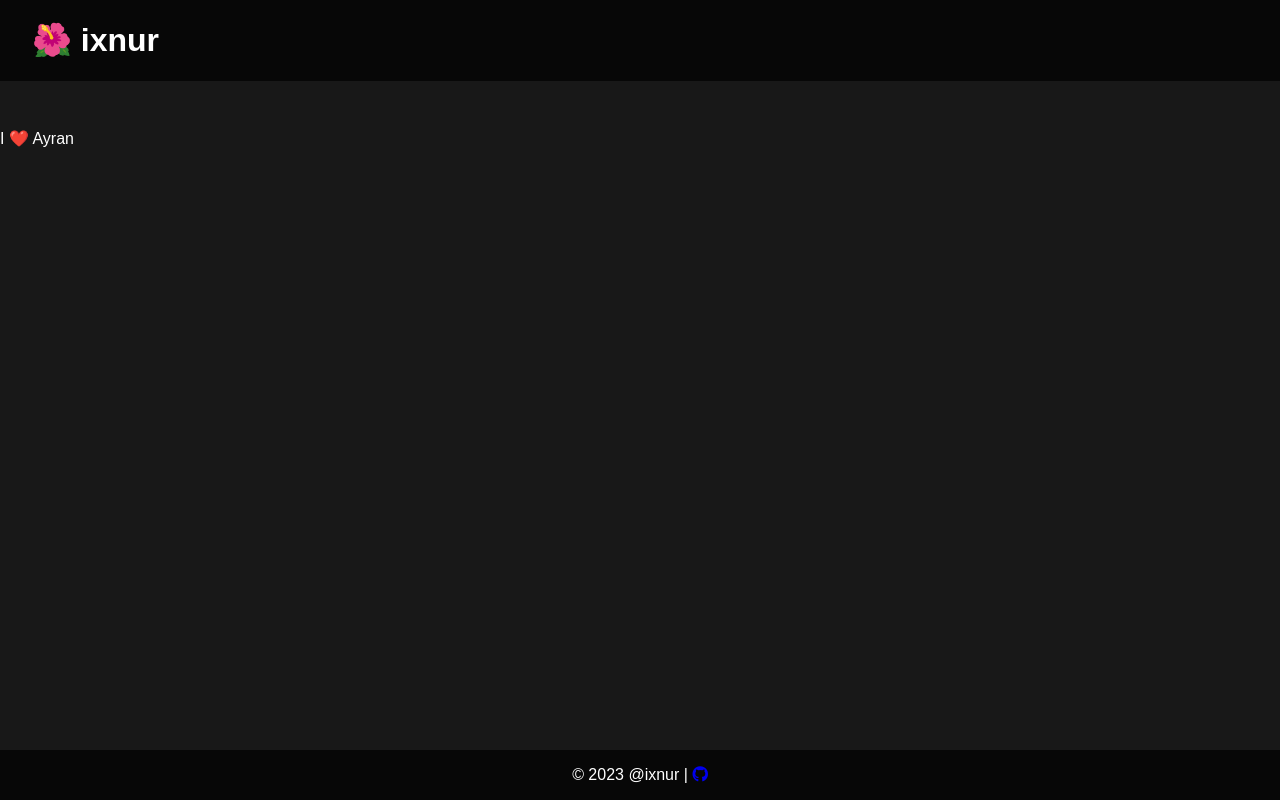
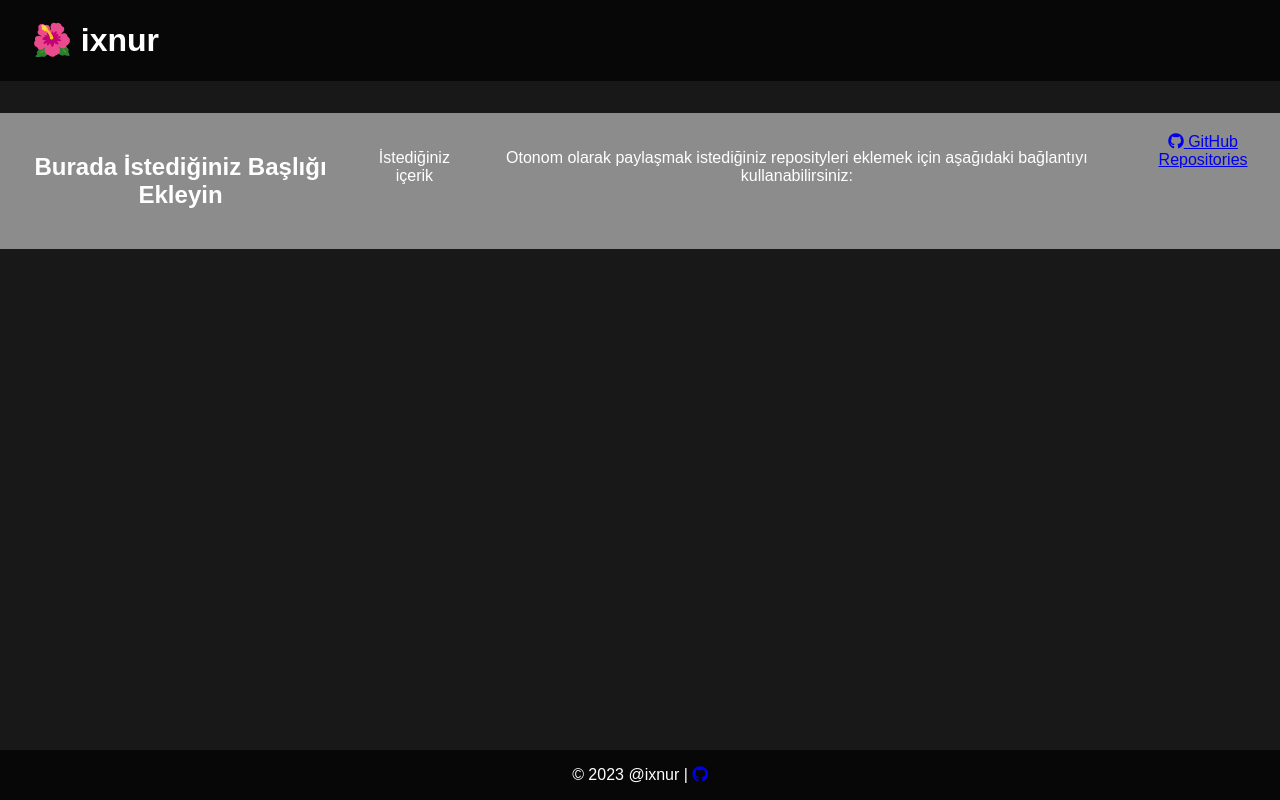
Before and after one commit to ixnur/ixnur.github.io, a plain HTML site: page index.html in a window 1280 px wide. Shown: the top 800 px of the page. Drawn offline with Linux system fonts and the light colour scheme.

Commit message:
Update index.html

```diff
--- a/index.html
+++ b/index.html
@@ -62,6 +62,12 @@ blink {
                 opacity: 0;
             }
         }
+        .content-block {
+            background-color: rgba(255, 255, 255, 0.5); /* Beyaz ve transparan arka plan */
+            padding: 20px; /* İçeriği ortalamak için dolgu ekleyin */
+            border-radius: 10px; /* Kenarları yuvarlamak için */
+            text-align: center; /* İçeriği ortalamak için */
+        }
     </style>
 </head>
 <body>
@@ -70,10 +76,13 @@ blink {
         <h1>🌺 ixnur</h1>
     </header>
 
-    <section>
-        <h2></h2>
-        <p>I ❤️ Ayran</p>
-
+     <section class="content-block"> <!-- Yeni eklenen blok -->
+        <h2>Burada İstediğiniz Başlığı Ekleyin</h2>
+        <p>İstediğiniz içerik</p>
+        <p>Otonom olarak paylaşmak istediğiniz reposityleri eklemek için aşağıdaki bağlantıyı kullanabilirsiniz:</p>
+        <a href="https://github.com/ixnur" target="_blank">
+            <i class="fab fa-github"></i> GitHub Repositories
+        </a>
     </section>
 
     <footer>
```
